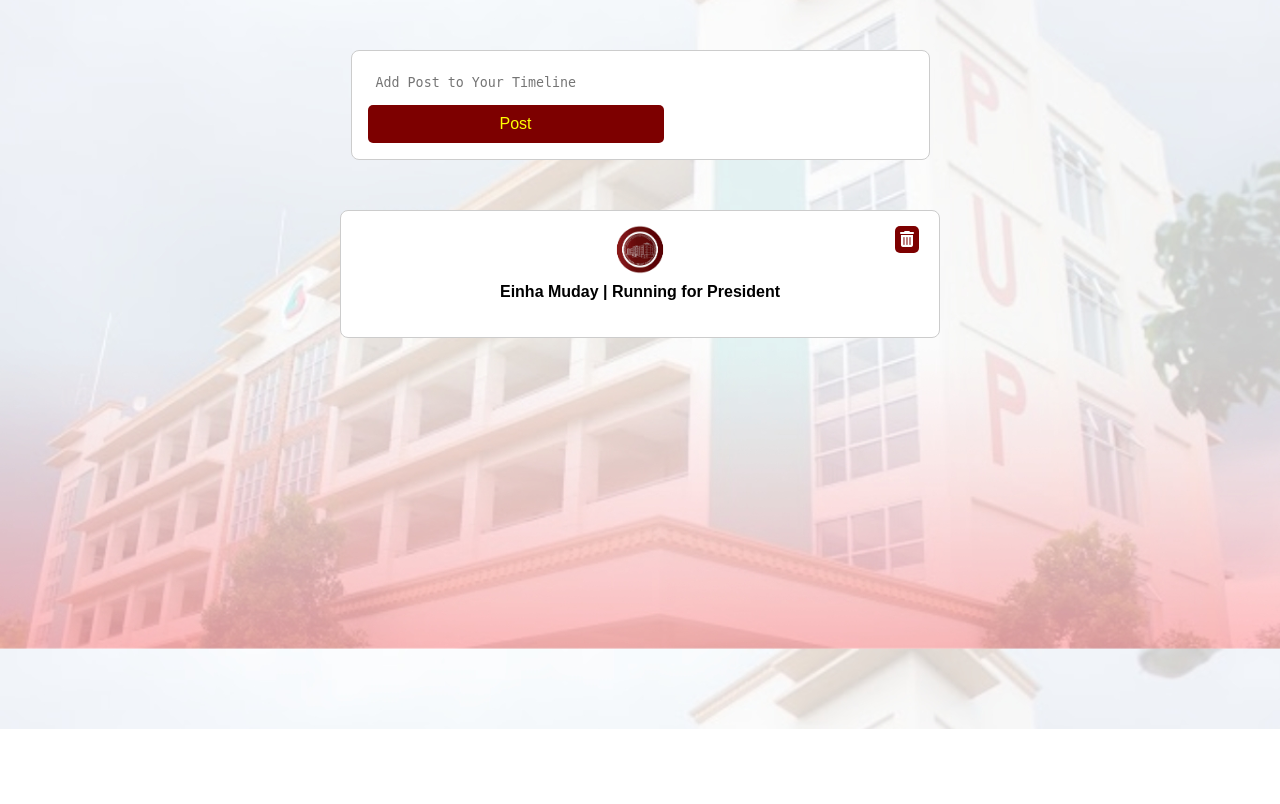
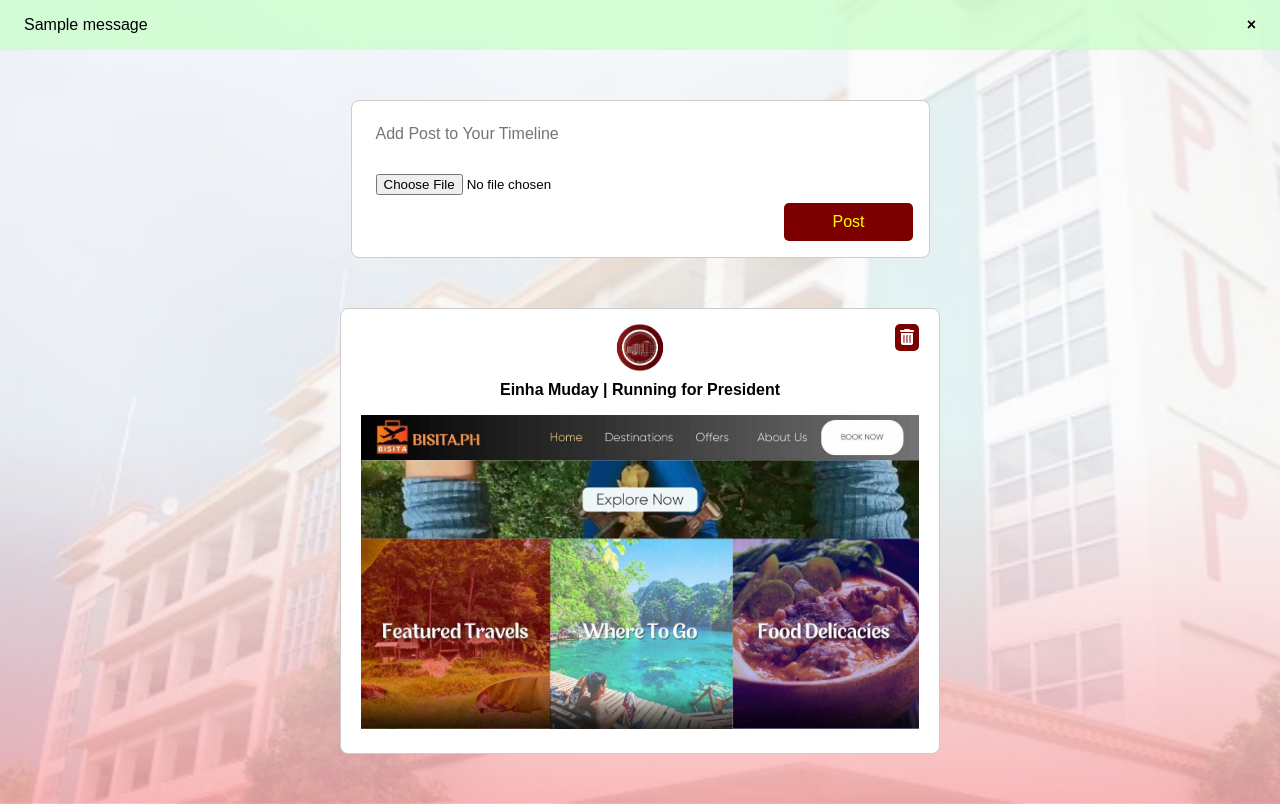
Before and after one commit to einhaalliahgmuday/OnlineVotingSystemUsingPython, a Flask app: page / in a window 1280 px wide. Shown: the part 71-875 px from the top of the page. Before the commit the page ends 800 px from the top, so only its background shows below. Run offline with Flask 3, Linux system fonts and the light colour scheme; a user stored in the database is signed in; tables that the repository leaves empty hold one stand-in row (values such as "Sample post"); one stand-in notice (Sample message) is shown.

Commit message:
update timeline page

```diff
--- a/website/models.py
+++ b/website/models.py
@@ -29,7 +29,7 @@
     userId = db.Column(db.String(15), db.ForeignKey('user.userId'), nullable=False)
     userName = db.Column(db.String(200), nullable=False)
     text = db.Column(db.Text)
-    image = db.Column(db.LargeBinary)
+    image = db.Column(db.String(200))
 
 class Vote(db.Model):
     voter = db.Column(db.String(15), db.ForeignKey('user.userId'), primary_key=True, nullable=False)
--- /dev/null
+++ b/website/static/scripts/timeline.js
@@ -0,0 +1,13 @@
+function deletePost(postId) {
+  fetch("/timeline/delete-post/postId=" + postId, {
+    method: "DELETE",
+  })
+    .then((response) => response.text())
+    .then((data) => {
+      alert(data);
+      window.location.reload();
+    })
+    .catch((error) => {
+      console.error("Error:", error);
+    });
+}
--- a/website/templates/Admin_Timeline.html
+++ b/website/templates/Admin_Timeline.html
@@ -19,11 +19,64 @@
         outline: none;
         resize: none;
         overflow-y: hidden;
+        font-family: inherit;
+        font-size: inherit;
       }
 
       form {
         display: block;
         width: 100%;
+      }
+
+      .post-btn {
+        display: block;
+        background-color: #7d0000;
+        color: yellow;
+        font-size: 16px;
+        padding: 10px 3rem;
+        border: none;
+        border-radius: 5px;
+        cursor: pointer;
+        margin-left: auto;
+      }
+
+      .post-btn:hover {
+        background-color: 7D0000;
+        color: white;
+        border-radius: 5px;
+      }
+
+      .flash {
+        padding: 1rem 1.5rem;
+        display: flex;
+        justify-content: space-between;
+      }
+
+      .flash.flash-success {
+        background-color: rgba(200, 255, 200, 0.726);
+      }
+
+      .flash.flash-error {
+        background-color: rgba(255, 200, 186, 0.726);
+        color: rgb(156, 12, 12);
+      }
+
+      .flash-close-btn {
+        background-color: #7d0000;
+        border-radius: 5px;
+        background-color: transparent;
+        color: black;
+        padding: 0;
+        border: none;
+        cursor: pointer;
+        font-size: inherit;
+        font-family: inherit;
+        font-weight: bold;
+      }
+
+      .post-image {
+        width: 100%;
+        max-height: 150vh;
       }
     </style>
   </head>
@@ -39,16 +92,33 @@
         </ul>
       </nav>
     </header>
+    <div class="flash-container">
+        {% with messages = get_flashed_messages(with_categories=true) %}
+        {% if messages %}
+        {% for category, message in messages %}
+        {% if category == 'error' %}
+        <div class="flash flash-error">
+          <span>{{ message }}</span>
+          <button class="flash-close-btn" type="button">
+            <span aria-hidden="true">&times;</span>
+          </button>
+        </div>
+        {% elif category == 'success' %}
+        <div class="flash flash-success">
+          <span>{{ message }}</span>
+          <button class="flash-close-btn" type="button">
+            <span aria-hidden="true">&times;</span>
+          </button>
+        </div>
+        {% endif %} {% endfor %} {% endif %} {% endwith%}
+    </div>
 
     <div class="add-post-section">
-      <form action="/" method="POST">
+      <form action="/" method="POST" enctype="multipart/form-data">
         <textarea name="text" id="" placeholder="Add Post to Your Timeline" oninput="autoResize(this)"></textarea>
-        <button type="submit">Post</input>
+        <input type="file" name="post-image" id="">
+        <button class="post-btn" type="submit">Post</button>
       </form>
-      <!-- <div class="options-icon">
-        <span class="option"><i class="fas fa-plus"></i></span>
-      </div> -->
-
     </div>
 
     <script>
@@ -63,17 +133,18 @@
       <div class="timeline-item">
         <div class="centered-icon">
           <img src="../static/images/CSC_LOGO.png" alt="User Icon" />
-          <p style="font-weight: bold;">Einha Muday | Running for President</p>
+          <p style="font-weight: bold;">{{post.userName}} | Running for President</p>
         </div>
         <p class="timeline-text" style="white-space: pre-wrap;">{{ post.text | trim }}</p>
+        <img class="post-image" src="{{post.image}}" alt="">
         <div class="options-icon">
           <div class="options-icon">
-            <span class="option"><i class="fas fa-trash-alt"></i></span>
+            <span class="option"><i class="fas fa-trash-alt" onclick="deletePost({{post.id}})"></i></span>
           </div>
         </div>
       </div>
     {% endfor %}
-
-    <main></main>
+    <script src="../static/scripts/index.js"></script>
+    <script src="../static/scripts/timeline.js"></script>
   </body>
 </html>
--- a/website/views.py
+++ b/website/views.py
@@ -1,8 +1,9 @@
 from sqlite3 import IntegrityError
-from flask import Blueprint, redirect, render_template, request, flash, jsonify
+from flask import Blueprint, redirect, url_for, render_template, request, flash, jsonify
 from flask_login import login_required, current_user
-# import json
 from . import db, models, socketio
+import os
+from werkzeug.utils import secure_filename
 
 views = Blueprint('views', __name__)
 
@@ -12,12 +13,23 @@
     if request.method == 'POST':
         text = request.form.get('text')
         userName = current_user.firstName + " " + current_user.lastName
-        post = models.Post(text=text, userName=userName, userId=current_user.userId)
+        image = None
+
+        if 'post-image' in request.files:
+            print("YES")
+            file = request.files['post-image']
+            if file and allowed_file(file.filename):
+                fileName = secure_filename(file.filename)
+                image = f'../static/images/posts/{fileName}'
+                file.save(f'website/static/images/posts/{fileName}')
+
+        post = models.Post(text=text, userName=userName, userId=current_user.userId, image=image)
 
         db.session.add(post)
 
         try:
             db.session.commit()
+            return redirect(url_for('views.home'))
         except Exception as e:
             db.session.rollback()
             print(f"Error during data insertion: {e}")
@@ -30,6 +42,20 @@
         return render_template("Candidate_Timeline.html", posts=posts)
     elif current_user.userType == "Student" and isCandidate() == False:
         return render_template("Voter_Timeline.html", posts=posts)
+
+def allowed_file(filename):
+    return '.' in filename and filename.rsplit('.', 1)[1].lower() in {'png', 'jpg', 'jpeg'}
+
+@views.route('/timeline/delete-post/postId=<int:postId>', methods=['DELETE'])
+def deletePost(postId):
+    post = models.Post.query.get(postId)
+
+    if post:
+        db.session.delete(post)
+        db.session.commit()
+        return "Post successfully deleted."
+    else:
+        return "An error occured. Please try again later.", 404
 
 @views.route('/settings')
 @login_required
```
Also changed, not shown: instance/database.db, website/static/images/posts/418013477_1064920671486231_7412675075280457390_n.jpg (added).
